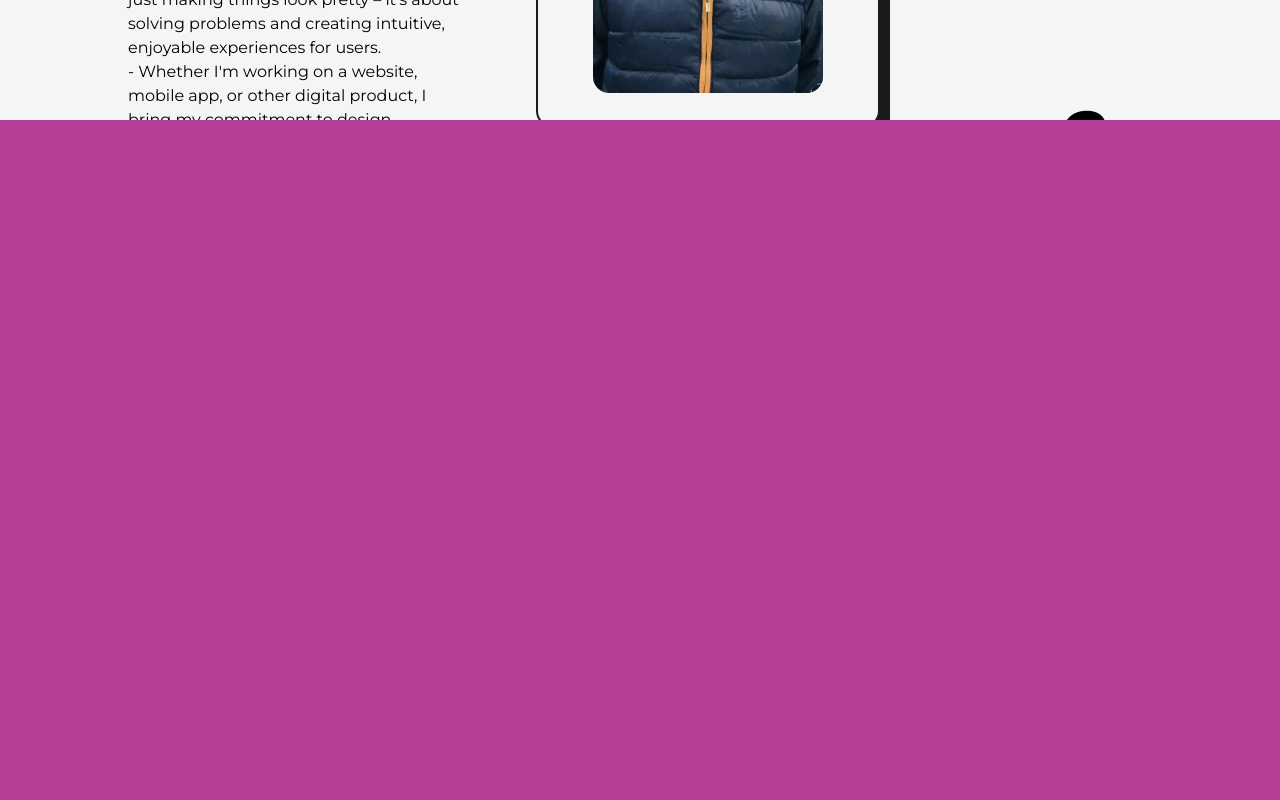
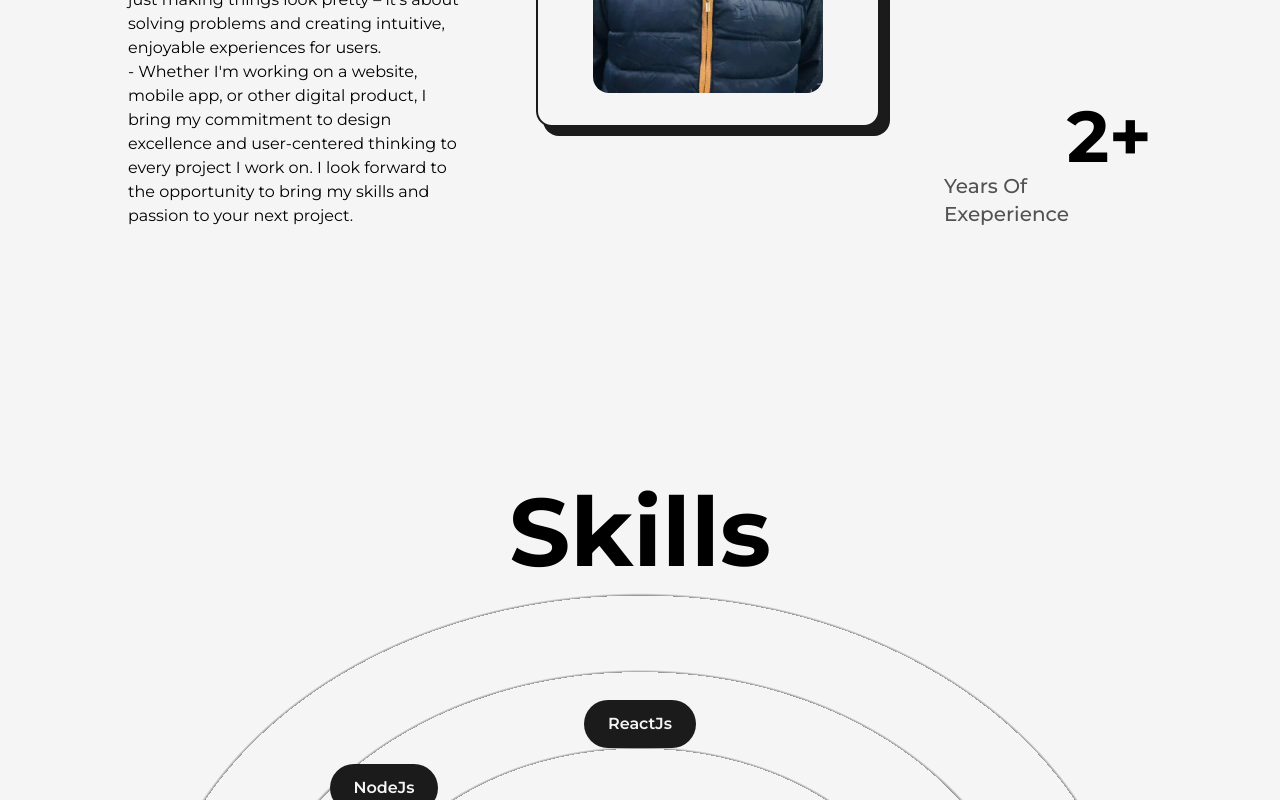
Before and after one commit to AhsanAliButt/ResumeWebsite, a Next.js app: page /about in a window 1280 px wide. Shown: the part 680-1480 px from the top of the page. Built offline with nearby package versions, Linux system fonts and the light colour scheme.

Commit message:
LayoutCompletedSiteDone

```diff
--- a/src/components/TransitionEffect.js
+++ b/src/components/TransitionEffect.js
@@ -7,11 +7,11 @@ const TransitionEffect = () => {
         className="fixed top-0 bottom-0 right-full w-screen h-screen z-30 bg-primary"
         initial={{
           x: "100%",
-          y: "100%",
+          width: "100%",
         }}
-        animatte={{
+        animate={{
           x: "0%",
-          y: "0%",
+          width: "0%",
         }}
         exit={{
           x: ["0%", "100%"],
@@ -26,11 +26,11 @@ const TransitionEffect = () => {
         className="fixed top-0 bottom-0 right-full w-screen h-screen z-20 bg-light"
         initial={{
           x: "100%",
-          y: "100%",
+          width: "100%",
         }}
-        animatte={{
+        animate={{
           x: "0%",
-          y: "0%",
+          width: "0%",
         }}
         transition={{
           delay: 0.2,
@@ -42,11 +42,11 @@ const TransitionEffect = () => {
         className="fixed top-0 bottom-0 right-full w-screen h-screen z-10 bg-dark"
         initial={{
           x: "100%",
-          y: "100%",
+          width: "100%",
         }}
-        animatte={{
+        animate={{
           x: "0%",
-          y: "0%",
+          width: "0%",
         }}
         transition={{
           delay: 0.4,
```
